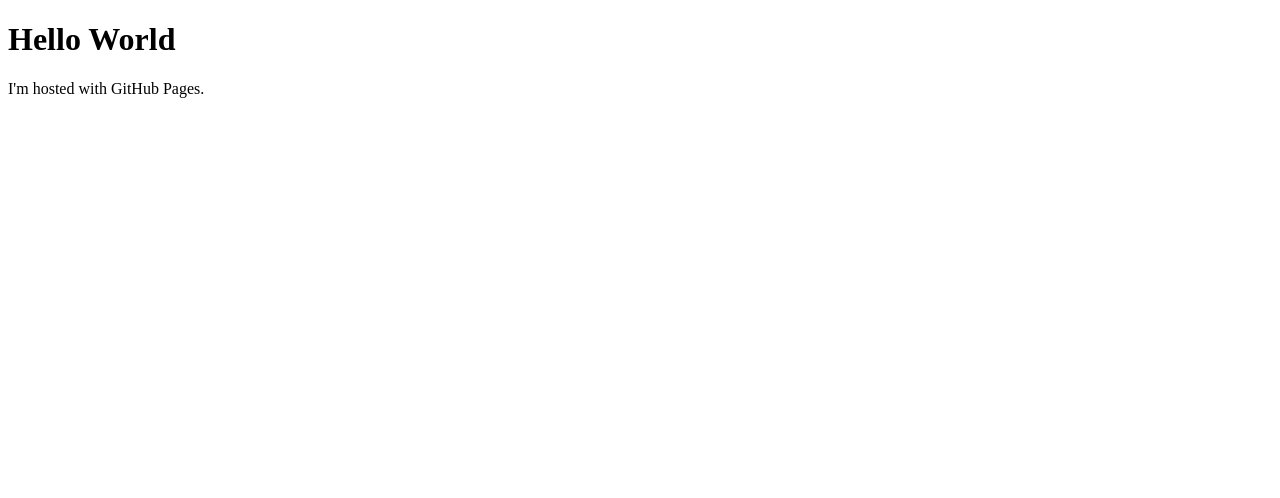
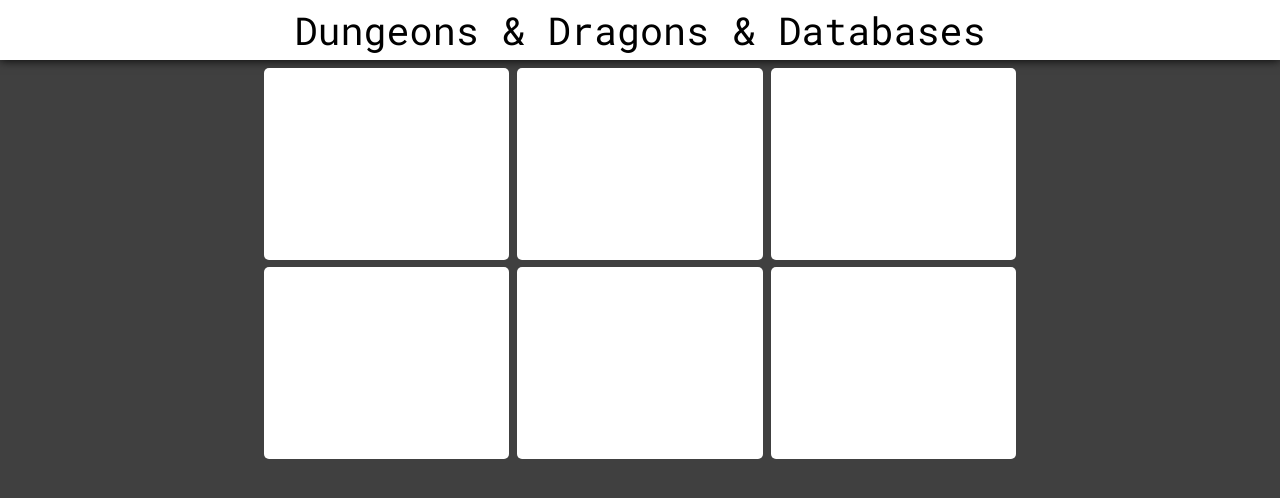
Before and after one commit to benbrinkman/benbrinkman.github.io, a plain HTML site: page index.html in a window 1280 px wide. Drawn offline with Linux system fonts and the light colour scheme; no server answers.

Commit message:
added CSS
started designing

```diff
--- /dev/null
+++ b/DMD.css
@@ -0,0 +1,48 @@
+
+table {
+	border-collapse: collapse;
+	border-spacing: 0;
+}
+
+body{
+    padding:0;
+    margin:0;
+    background-color:#404040;
+}
+
+#topBar{
+    width:100%;
+    //height:70px;
+    background-color:white;
+    box-shadow:0px 0px 10px 0px black;
+}
+
+.title{
+    margin:0;
+    padding:0;
+    font-size:3vw;
+    text-align:center;
+    font-family: 'Roboto Mono', monospace;
+    padding:5px;
+}
+
+#center{
+    padding:0%;
+    width:60%;
+    margin-left:20%;
+    text-align:center;
+    //background-color:rgba(1,1,1,0.5);
+    height:1000px
+}
+
+#tile{
+    width:32%;
+    height:15vw;
+    border-width:0px;
+    float:left;
+    background-color:white;
+    margin-top:1%;
+    margin-left:1%;
+    margin-bottom:0%;
+    border-radius:5px;
+}
--- a/index.html
+++ b/index.html
@@ -1,14 +1,37 @@
 <!DOCTYPE html>
 <html>
+    <head>
+        <title>Dungeon Master Database</title>
+        <!--<link href="https://fonts.googleapis.com/css?family=Inconsolata&display=swap" rel="stylesheet"> -->
+        <link rel="stylesheet" type="text/css" href="DMD.css">
+        <link href="https://fonts.googleapis.com/css2?family=Roboto+Mono&display=swap" rel="stylesheet">
+    </head>
 <body>
-<h1>Hello World</h1>
-<p>I'm hosted with GitHub Pages.</p>
-<!-- The core Firebase JS SDK is always required and must be listed first -->
-<script src="https://www.gstatic.com/firebasejs/7.13.1/firebase-app.js"></script>
 
-<!-- TODO: Add SDKs for Firebase products that you want to use
-     https://firebase.google.com/docs/web/setup#available-libraries -->
-<script src="https://www.gstatic.com/firebasejs/7.13.1/firebase-analytics.js"></script>
+    <div id="topBar">
+        <div class = "title">Dungeons &amp; Dragons &amp; Databases</div>
+    </div>
+    <div id="center">
+        <div id="tile"></div>
+        <div id="tile"></div>
+        <div id="tile"></div>
+        <div id="tile"></div>
+        <div id="tile"></div>
+        <div id="tile"></div>
+    </div>
+
+
+
+
+    <!-- Insert these scripts at the bottom of the HTML, but before you use any Firebase services -->
+
+    <script src="https://www.gstatic.com/firebasejs/7.14.2/firebase-app.js"></script>
+    <script src="https://www.gstatic.com/firebasejs/7.14.2/firebase-analytics.js"></script>
+    <script src="https://www.gstatic.com/firebasejs/7.14.2/firebase-auth.js"></script>
+    <script src="https://www.gstatic.com/firebasejs/7.14.2/firebase-firestore.js"></script>
+    <script src="https://www.gstatic.com/firebasejs/7.14.2/firebase-database.js"></script>
+
+
 
     <script>
     // Your web app's Firebase configuration
@@ -19,13 +42,33 @@
         projectId: "benbrinkman-1d46e",
         storageBucket: "benbrinkman-1d46e.appspot.com",
         messagingSenderId: "221991902624",
-    appId: "1:221991902624:web:465acfe3361337b8ac58c5",
-    measurementId: "G-N0N6P0T2LM"
+        appId: "1:221991902624:web:92ebe45daf3ece64ac58c5",
+        measurementId: "G-YF3NDT9KGK"
         };
         // Initialize Firebase
         firebase.initializeApp(firebaseConfig);
+
+        var database = firebase.database();
+
+
+
+        var testVar = firebase.database().ref('/users/' + 1).once('value').then(function(snapshot) {
+            var username = (snapshot.val() && snapshot.val().username) || 'Anonymous';
+            console.log(username);
+        });
+
+
+
+        function writeUserData(userId, name, email, imageUrl) {
+            firebase.database().ref('users/' + userId).set({
+                username: name,
+                email: email,
+                profile_picture : imageUrl
+            });
+        }
+
         firebase.analytics();
+
     </script>
 </body>
-
 </html>
```
Lines whose indentation alone changed are shown as unchanged.
